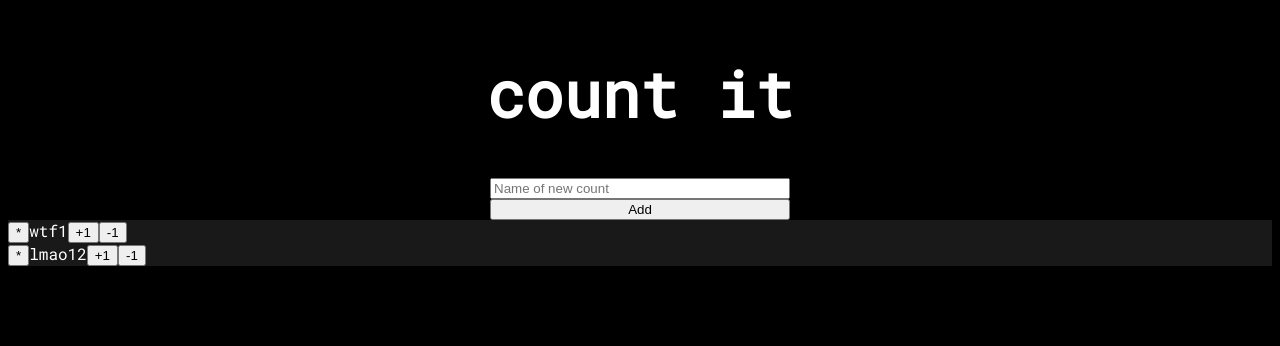
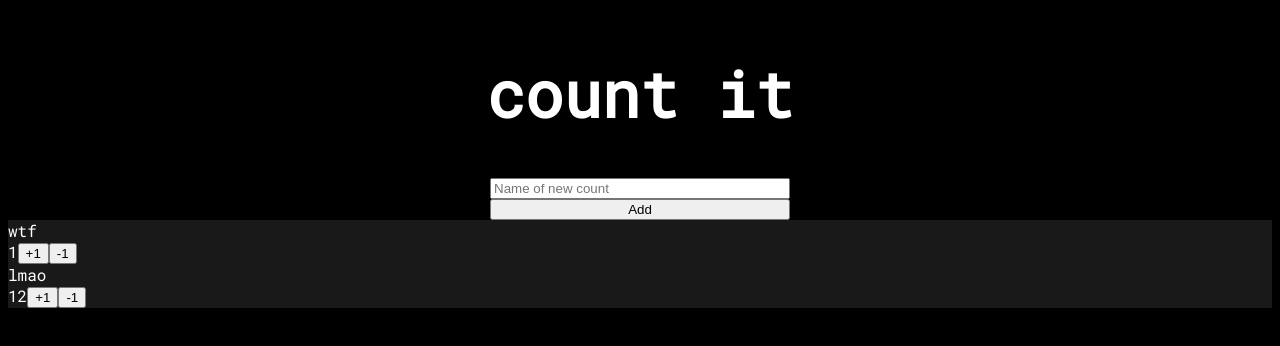
Before and after one commit to gr3yknigh1/count-it, a React (Create React App) app: page / in a window 1280 px wide. Shown: the top 346 px of the page. Built offline with nearby package versions, Linux system fonts and the light colour scheme.

Commit message:
Comment-out card menu

```diff
--- a/src/features/counter/components/Card.tsx
+++ b/src/features/counter/components/Card.tsx
@@ -27,8 +27,10 @@ export default function Card(props: CardProps): JSX.Element {
 
   return (
     <div className="card">
-      <button className="card__menubutton" onClick={openMenu}>*</button>
-      <span className="card__label">{ label }</span>
+      <div className="card__header">
+        {/* <button className="card__menubutton" onClick={openMenu}>*</button> */}
+        <span className="card__label">{ label }</span>
+      </div>
       <span className="card__count">{ count.toString() }</span>
       <button
         className="card__button"
```
